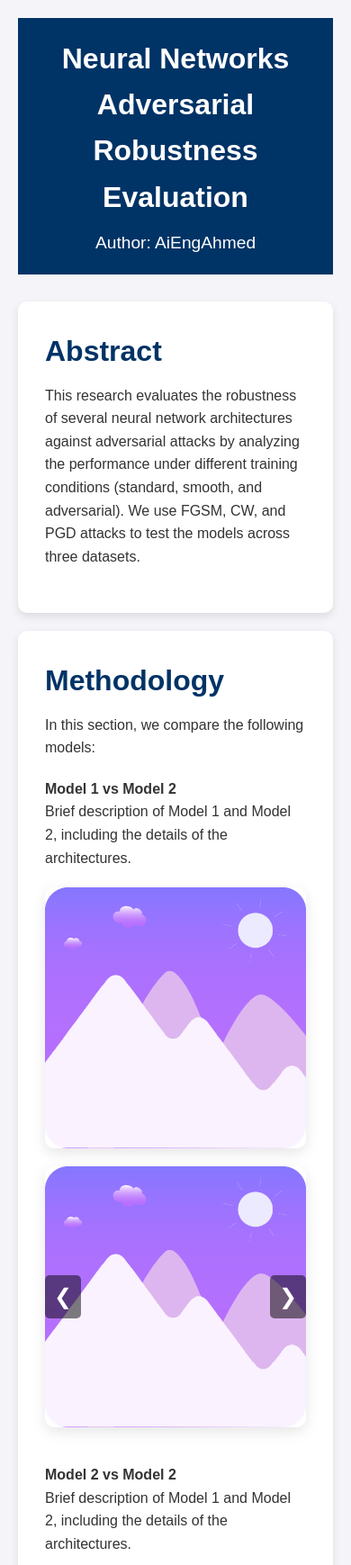
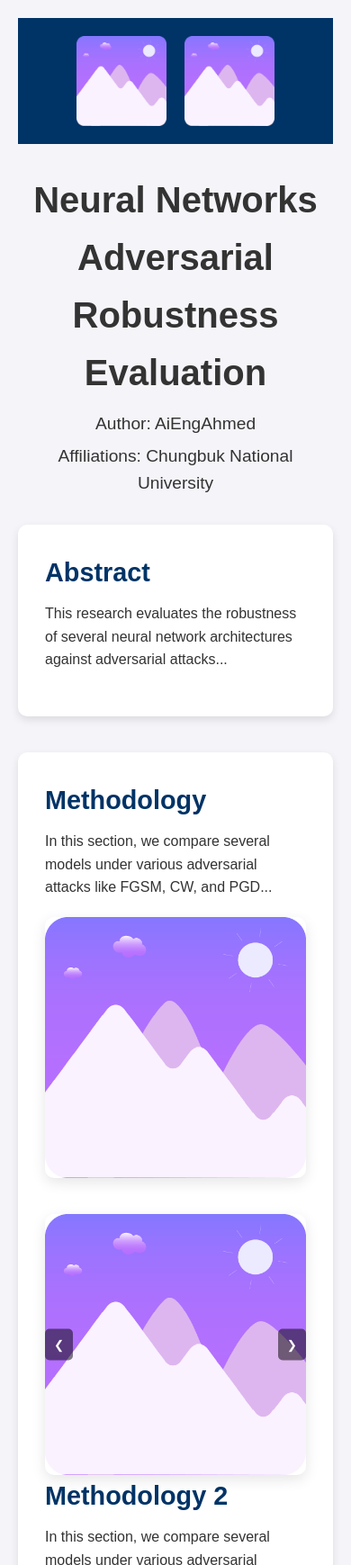
Before and after one commit to AiEngAhmed/Is-KAN-Architecture-Resilient-, a plain HTML site: page index.html in a window 390 px wide. Shown: the top 1739 px of the page at 90% size. Drawn offline with Linux system fonts and the light colour scheme.

Commit message:
Created professional webpage layout with sliders

```diff
--- a/index.html
+++ b/index.html
@@ -8,90 +8,94 @@
 </head>
 <body>
 
-    <!-- Centered Title and Author Section -->
-    <header>
+    <!-- Header Section with University/Institute Logos -->
+    <header class="header-section">
+        <div class="logo-container">
+            <img src="images/1.png" alt="University Logo" class="logo">
+            <img src="images/1.png" alt="Partner Logo" class="logo">
+        </div>
+    </header>
+
+    <!-- Main Title and Author Section -->
+    <section class="title-section">
         <h1>Neural Networks Adversarial Robustness Evaluation</h1>
         <h2>Author: AiEngAhmed</h2>
-    </header>
+        <h3>Affiliations: Chungbuk National University</h3>
+    </section>
 
     <!-- Abstract Section -->
-    <section id="abstract" class="section-container">
+    <section class="abstract-section">
         <h3>Abstract</h3>
-        <p>
-            This research evaluates the robustness of several neural network architectures against adversarial attacks by analyzing the performance under different training conditions (standard, smooth, and adversarial). We use FGSM, CW, and PGD attacks to test the models across three datasets.
-        </p>
+        <p>This research evaluates the robustness of several neural network architectures against adversarial attacks...</p>
     </section>
 
-    <!-- Methodology and Experiments Section -->
-    <section id="methodology" class="section-container">
+    <!-- Methodology/Content Section -->
+    <section class="content-section">
         <h3>Methodology</h3>
-        <p>In this section, we compare the following models:</p>
+        <p>In this section, we compare several models under various adversarial attacks like FGSM, CW, and PGD...</p>
 
-        <div class="model-section">
-            <h4>Model 1 vs Model 2</h4>
-            <p>Brief description of Model 1 and Model 2, including the details of the architectures.</p>
-            <img src="images/2.png" alt="Model 1 Architecture" class="model-image">
-
-            <!-- Image Slider -->
+        <div class="image-container">
+            <img src="images/1.png" alt="Model 1 Architecture" class="model-image">
+        </div>
+        <!-- Slider for experimental results -->
         <div class="slider-container">
             <div class="slider">
-                    <img src="images/1.png" alt="Model 1 Image 1">
-                    <img src="images/1.png" alt="Model 1 Image 2">
-                    <img src="images/1.png" alt="Model 1 Image 3">
+                <img src="images/1.png" alt="Experiment Result 1">
+                <img src="images/1.png" alt="Experiment Result 2">
             </div>
             <button class="prev" onclick="moveSlide(-1)">&#10094;</button>
             <button class="next" onclick="moveSlide(1)">&#10095;</button>
         </div>
+
+        <h3>Methodology 2</h3>
+        <p>In this section, we compare several models under various adversarial attacks like FGSM, CW, and PGD...</p>
+
+        <div class="image-container">
+            <img src="images/1.png" alt="Model 1 Architecture" class="model-image">
         </div>
-
-        <div class="model-section">
-            <h4>Model 2 vs Model 2</h4>
-            <p>Brief description of Model 1 and Model 2, including the details of the architectures.</p>
-            <img src="images/2.png" alt="Model 1 Architecture" class="model-image">
-
-            <!-- Image Slider -->
+        <!-- Slider for experimental results -->
         <div class="slider-container">
             <div class="slider">
-                    <img src="images/1.png" alt="Model 1 Image 1">
-                    <img src="images/1.png" alt="Model 1 Image 2">
-                    <img src="images/1.png" alt="Model 1 Image 3">
+                <img src="images/1.png" alt="Experiment Result 1">
+                <img src="images/1.png" alt="Experiment Result 2">
             </div>
             <button class="prev" onclick="moveSlide(-1)">&#10094;</button>
             <button class="next" onclick="moveSlide(1)">&#10095;</button>
         </div>
+
+        <h3>Methodology 3</h3>
+        <p>In this section, we compare several models under various adversarial attacks like FGSM, CW, and PGD...</p>
+
+        <div class="image-container">
+            <img src="images/1.png" alt="Model 1 Architecture" class="model-image">
         </div>
-
-        <div class="model-section">
-            <h4>Model 3 vs Model 2</h4>
-            <p>Brief description of Model 1 and Model 2, including the details of the architectures.</p>
-            <img src="images/2.png" alt="Model 1 Architecture" class="model-image">
-
-            <!-- Image Slider -->
+        <!-- Slider for experimental results -->
         <div class="slider-container">
             <div class="slider">
-                    <img src="images/1.png" alt="Model 1 Image 1">
-                    <img src="images/1.png" alt="Model 1 Image 2">
-                    <img src="images/1.png" alt="Model 1 Image 3">
+                <img src="images/1.png" alt="Experiment Result 1">
+                <img src="images/1.png" alt="Experiment Result 2">
             </div>
             <button class="prev" onclick="moveSlide(-1)">&#10094;</button>
             <button class="next" onclick="moveSlide(1)">&#10095;</button>
         </div>
-        </div>
-
-        <!-- Add more models similarly -->
     </section>
 
     <!-- Conclusion Section -->
-    <section id="conclusion" class="section-container">
+    <section class="conclusion-section">
         <h3>Conclusion</h3>
-        <p>
-            The models trained using adversarial techniques show better robustness compared to standard and smooth training techniques. Further experiments on larger datasets will help refine the results.
-        </p>
+        <p>The adversarial training improves model robustness significantly compared to standard methods...</p>
+    </section>
+
+    <!-- Downloads Section -->
+    <section class="downloads-section">
+        <h3>Download</h3>
+        <a href="paper.pdf" class="download-btn">Download Paper</a>
+        <a href="presentation.pdf" class="download-btn">Download Presentation</a>
     </section>
 
     <!-- Footer -->
     <footer>
-        <p>&copy; 2024 AiEngAhmed</p>
+        <p>&copy; 2024 AiEngAhmed - All rights reserved.</p>
     </footer>
 
     <script src="slider.js"></script>
--- a/style.css
+++ b/style.css
@@ -13,66 +13,83 @@ body {
     padding: 20px;
 }
 
-header {
-    background-color: #003366;
-    color: white;
-    text-align: center;
-    padding: 20px 0;
-    margin-bottom: 30px;
+a {
+    text-decoration: none;
+    color: inherit;
 }
 
-h1 {
+.header-section {
+    background-color: #003366;
+    padding: 20px 0;
+    text-align: center;
+}
+
+.logo-container {
+    display: flex;
+    justify-content: center;
+    gap: 20px;
+}
+
+.logo {
+    max-height: 100px;
+}
+
+.title-section {
+    text-align: center;
+    margin: 30px 0;
+}
+
+.title-section h1 {
     font-size: 2.5rem;
     margin-bottom: 10px;
 }
 
-h2 {
-    font-size: 1.5rem;
+.title-section h2, .title-section h3 {
     font-weight: 300;
+    margin-bottom: 5px;
 }
 
-section h3 {
-    font-size: 2rem;
-    color: #003366;
-    margin-bottom: 10px;
-}
-
-.section-container {
+.abstract-section, .content-section, .conclusion-section, .downloads-section {
     background-color: white;
     margin: 20px auto;
     padding: 30px;
     max-width: 1200px;
     box-shadow: 0 4px 10px rgba(0, 0, 0, 0.1);
     border-radius: 10px;
+    margin-bottom: 40px;
+}
+
+.abstract-section h3, .content-section h3, .conclusion-section h3, .downloads-section h3 {
+    font-size: 1.8rem;
+    margin-bottom: 10px;
+    color: #003366;
 }
 
 p {
     margin-bottom: 20px;
 }
 
-/* Flexbox Layout for Models and Sliders */
-.model-section {
+.image-container {
     display: flex;
+    justify-content: space-between;
+    gap: 20px;
     flex-wrap: wrap;
-    justify-content: space-between;
-    margin-bottom: 40px;
+    margin-bottom: 20px;
 }
 
 .model-image {
-    max-width: 100%;
+    flex: 1;
+    max-width: 48%;
     border-radius: 10px;
     box-shadow: 0 5px 15px rgba(0, 0, 0, 0.1);
-    margin-bottom: 20px;
 }
 
-/* Image Slider Styles */
 .slider-container {
     position: relative;
     max-width: 100%;
     overflow: hidden;
     border-radius: 10px;
     box-shadow: 0 5px 15px rgba(0, 0, 0, 0.1);
-    width: 100%;
 }
 
 .slider {
@@ -96,7 +113,6 @@ button.prev, button.next {
     padding: 10px;
     cursor: pointer;
     border-radius: 5px;
-    font-size: 1.5rem;
 }
 
 button.prev {
@@ -111,30 +127,43 @@ button.prev:hover, button.next:hover {
     background-color: rgba(0, 0, 0, 0.7);
 }
 
-/* Footer Styling */
+.download-btn {
+    display: inline-block;
+    background-color: #003366;
+    color: white;
+    padding: 10px 20px;
+    margin-right: 10px;
+    border-radius: 5px;
+}
+
+.download-btn:hover {
+    background-color: #002244;
+}
+
 footer {
     background-color: #003366;
     color: white;
     text-align: center;
-    padding: 10px;
+    padding: 10px 0;
     margin-top: 30px;
-}
-
-footer p {
-    margin: 0;
 }
 
 /* Responsive Design */
 @media screen and (max-width: 768px) {
-    .model-section {
+    .image-container {
         flex-direction: column;
+    }
+
+    .model-image {
+        max-width: 100%;
+        margin-bottom: 20px;
     }
 
     h1 {
         font-size: 2rem;
     }
 
-    h2 {
+    h2, h3 {
         font-size: 1.2rem;
     }
 }
```
Lines whose indentation alone changed are shown as unchanged.
